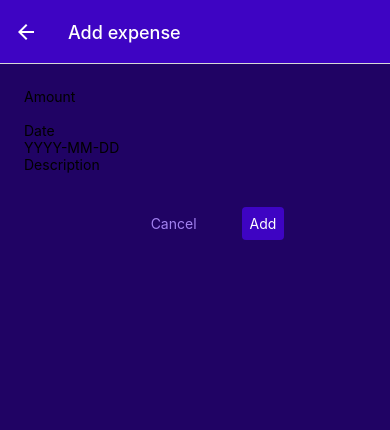
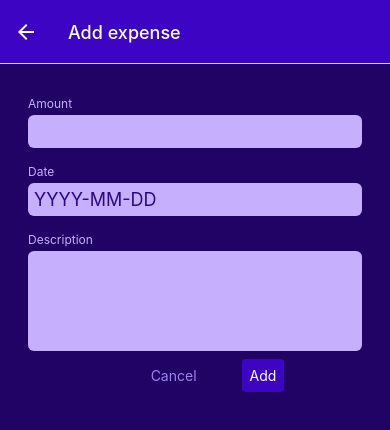
Before and after one commit to rhiannonmonks/ExpenseTracker, a React Native app: screen /ManageExpense in a window 390 px wide. Shown: the top 430 px of the page. Built offline with nearby package versions, Linux system fonts and the light colour scheme.

Commit message:
adding styling to the expense form

```diff
--- a/components/ManageExpense/Input.js
+++ b/components/ManageExpense/Input.js
@@ -1,13 +1,43 @@
-import { View, TextInput, Text } from "react-native";
+import { View, TextInput, Text, StyleSheet } from "react-native";
+import { GlobalStyles } from "../../constants/styles";
 
 function Input({ label, textInputConfig }) {
+  const inputStyles = [styles.input];
+
+  if (textInputConfig && textInputConfig.multiline) {
+    inputStyles.push(styles.inputMultiline);
+  }
+
   return (
-    <View>
-      <Text>{label}</Text>
+    <View style={styles.inputContainer}>
+      <Text style={styles.label}>{label}</Text>
       {/* <TextInput keyboardType={type} maxLength={maxLength} /> */}
-      <TextInput {...textInputConfig} />
+      <TextInput style={inputStyles} {...textInputConfig} />
     </View>
   );
 }
 
 export default Input;
+
+const styles = StyleSheet.create({
+  inputContainer: {
+    marginHorizontal: 4,
+    marginVertical: 8,
+  },
+  label: {
+    fontSize: 12,
+    color: GlobalStyles.colors.primary100,
+    marginBottom: 4,
+  },
+  input: {
+    backgroundColor: GlobalStyles.colors.primary100,
+    color: GlobalStyles.colors.primary700,
+    padding: 6,
+    borderRadius: 6,
+    fontSize: 18,
+  },
+  inputMultiline: {
+    minHeight: 100,
+    textAlignVertical: "top",
+  },
+});
```
